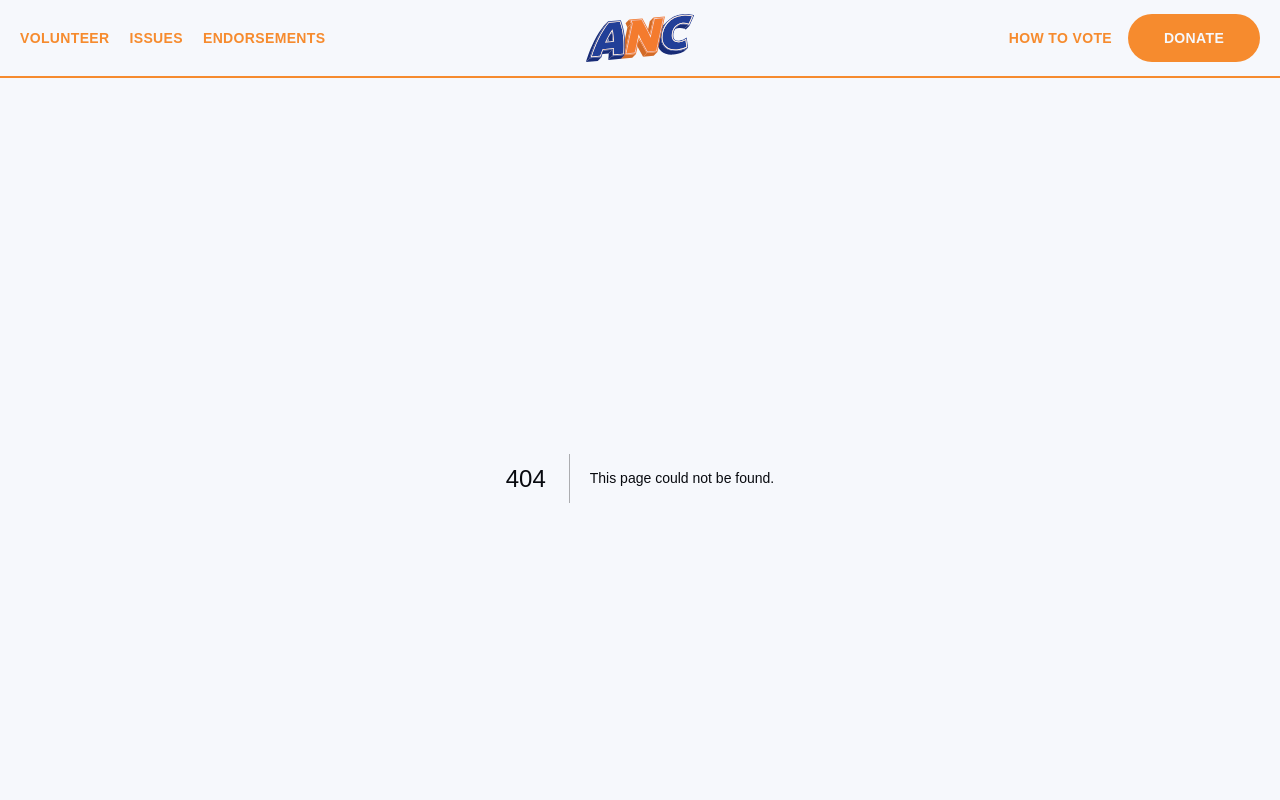
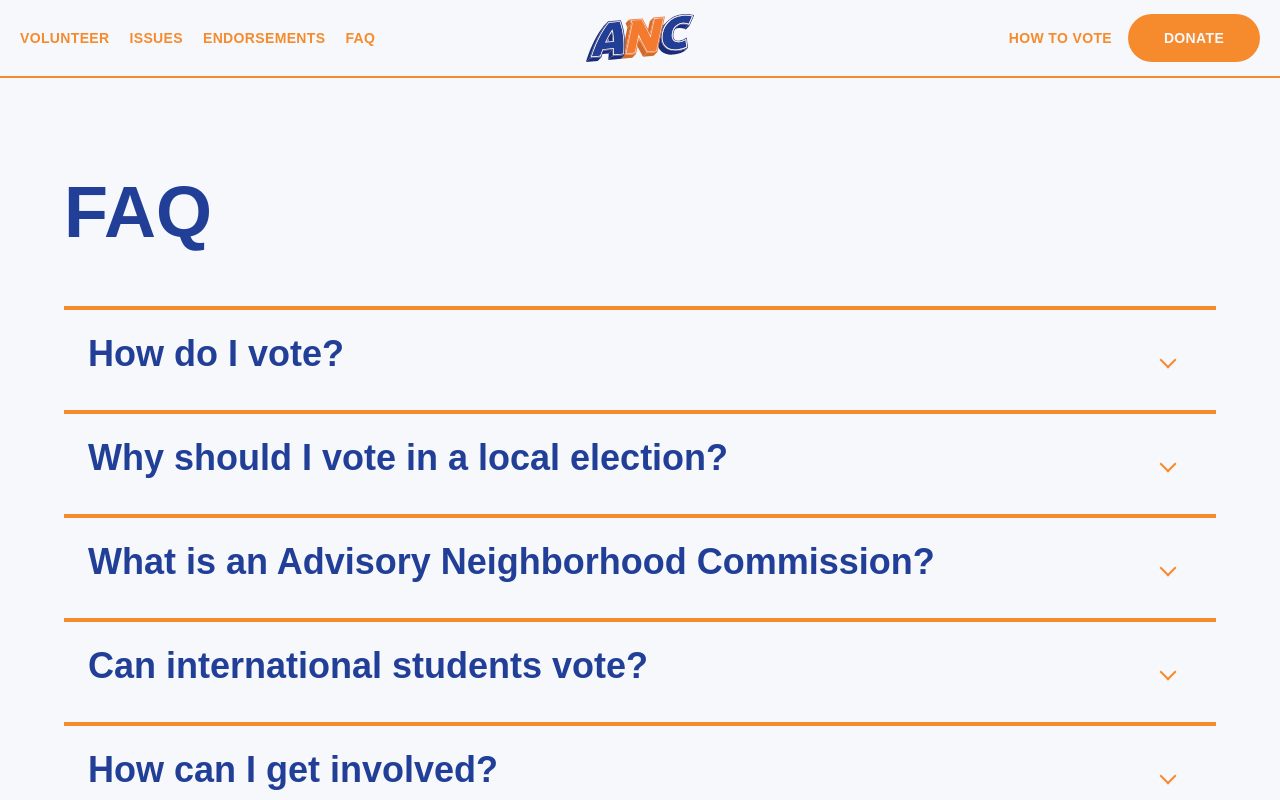
Before and after one commit to CascaTheGreat/anc-pac, a Next.js app: page /faq in a window 1280 px wide. Before the commit this address had no page. Shown: the top 800 px of the page. Built offline with nearby package versions, Linux system fonts and the light colour scheme; a web font is replaced by a local one.

Commit message:
Added FAQ

```diff
--- a/src/app/_components/header.tsx
+++ b/src/app/_components/header.tsx
@@ -71,6 +71,13 @@ const Header = () => {
           >
             Endorsements
           </a>
+          <a
+            href="/faq"
+            className="text-xs font-bold uppercase tracking-wide text-secondary transition-colors hover:text-accent sm:text-sm"
+            style={{ fontFamily: '"parisplus-std", sans-serif' }}
+          >
+            FAQ
+          </a>
         </nav>
         <div className="ml-0 flex basis-full flex-row items-center justify-center gap-x-2 md:ml-auto md:basis-auto md:justify-start md:gap-x-4">
           <a
--- a/src/app/_components/voting-quiz.tsx
+++ b/src/app/_components/voting-quiz.tsx
@@ -13,15 +13,15 @@ const dormOptions = [
     label: "Southwest Quad",
     district: "2E04 - West Campus",
   },
-  { id: "vil-a", label: "Vil A", district: "2E04 - West Campus" },
+  { id: "vil-a", label: "Village A", district: "2E04 - West Campus" },
   { id: "new-south", label: "New South", district: "2E04 - West Campus" },
-  { id: "vcw", label: "VCW", district: "2E04 - West Campus" },
-  { id: "vce", label: "VCE", district: "2E08 - East Campus" },
-  { id: "vil-b", label: "Vil B", district: "2E08 - East Campus" },
+  { id: "vcw", label: "Village C West", district: "2E04 - West Campus" },
+  { id: "vce", label: "Village C East", district: "2E08 - East Campus" },
+  { id: "vil-b", label: "Village B", district: "2E08 - East Campus" },
   { id: "arrupe", label: "Arrupe", district: "2E08 - East Campus" },
   {
     id: "byrnes-hayden-henle",
-    label: "Byrnes, Hayden, or Henle",
+    label: "Byrnes/Hayden/Henle",
     district: "2E08 - East Campus",
   },
   {
--- /dev/null
+++ b/src/app/faq/page.tsx
@@ -0,0 +1,75 @@
+import Container from "@/app/_components/container";
+import { IssueCard, type Issue } from "@/app/_components/issue-card";
+
+const faqs: Issue[] = [
+  {
+    id: 6,
+    name: "How do I vote?",
+    content:
+      "Visit our How to Vote page for a quick guide that helps you find the information you need to make your voting plan.",
+  },
+  {
+    id: 8,
+    name: "Why should I vote in a local election?",
+    content:
+      "Voting in ANC elections lets students control the bodies that make huge decisions about their college experience, like SNAPS and off-campus housing. Electing Hoyas to local positions is a key part of protecting the college experience.",
+  },
+  {
+    id: 3,
+    name: "What is an Advisory Neighborhood Commission?",
+    content:
+      "An Advisory Neighborhood Commission, or ANC, is a local body that advises the D.C. government on issues affecting its neighborhood. Commissioners represent single-member districts and help residents raise concerns about matters such as housing, sanitation, public safety, and neighborhood services.",
+  },
+  {
+    id: 7,
+    name: "Can international students vote?",
+    content:
+      "International students can participate in local elections, so long as they have lived in DC for 30 days and aren't voting in another state. We can only accept donations from US citizens or permanent residents, but we welcome volunteers from all backgrounds.",
+  },
+  {
+    id: 5,
+    name: "How can I get involved?",
+    content:
+      "You can volunteer, talk with your neighbors about the issues, and help make sure students participate in local elections. Every conversation and every vote helps build a neighborhood where residents are represented fairly.",
+  },
+  {
+    id: 4,
+    name: "What issues does the campaign support?",
+    content:
+      "We support better resources for student renters, fair and transparent neighborhood enforcement, common-sense trash enforcement, a stronger campus culture, a fair electoral process, and a more equitable conduct system. You can read more about each position on our Issues page.",
+  },
+  {
+    id: 2,
+    name: "Why are students a focus of this campaign?",
+    content:
+      "Students make up a significant part of the neighborhood, but their voices are often divided and underrepresented. We want students to be treated as neighbors and included in a fair, constructive process alongside everyone else who calls Georgetown home.",
+  },
+  {
+    id: 1,
+    name: "What is Americans for Neighborhood Change?",
+    content:
+      "Americans for Neighborhood Change is a local, DC-based Political Action Committee advocating for student voices. We believe people who live here should have a meaningful say in the decisions that affect their daily lives, and that students should be included in the decision-making process.",
+  },
+];
+
+export const metadata = {
+  title: "FAQ | Americans for Neighborhood Change",
+  description: "Answers to frequently asked questions about our campaign.",
+};
+
+export default function FAQPage() {
+  return (
+    <main className="py-12 md:py-20">
+      <Container>
+        <div className="mx-auto max-w-6xl">
+          <h1 className="mb-10 text-5xl text-primary md:text-7xl">FAQ</h1>
+        </div>
+        <div className="mx-auto grid max-w-6xl grid-cols-1">
+          {faqs.map((faq) => (
+            <IssueCard key={faq.id} issue={faq} />
+          ))}
+        </div>
+      </Container>
+    </main>
+  );
+}
```
